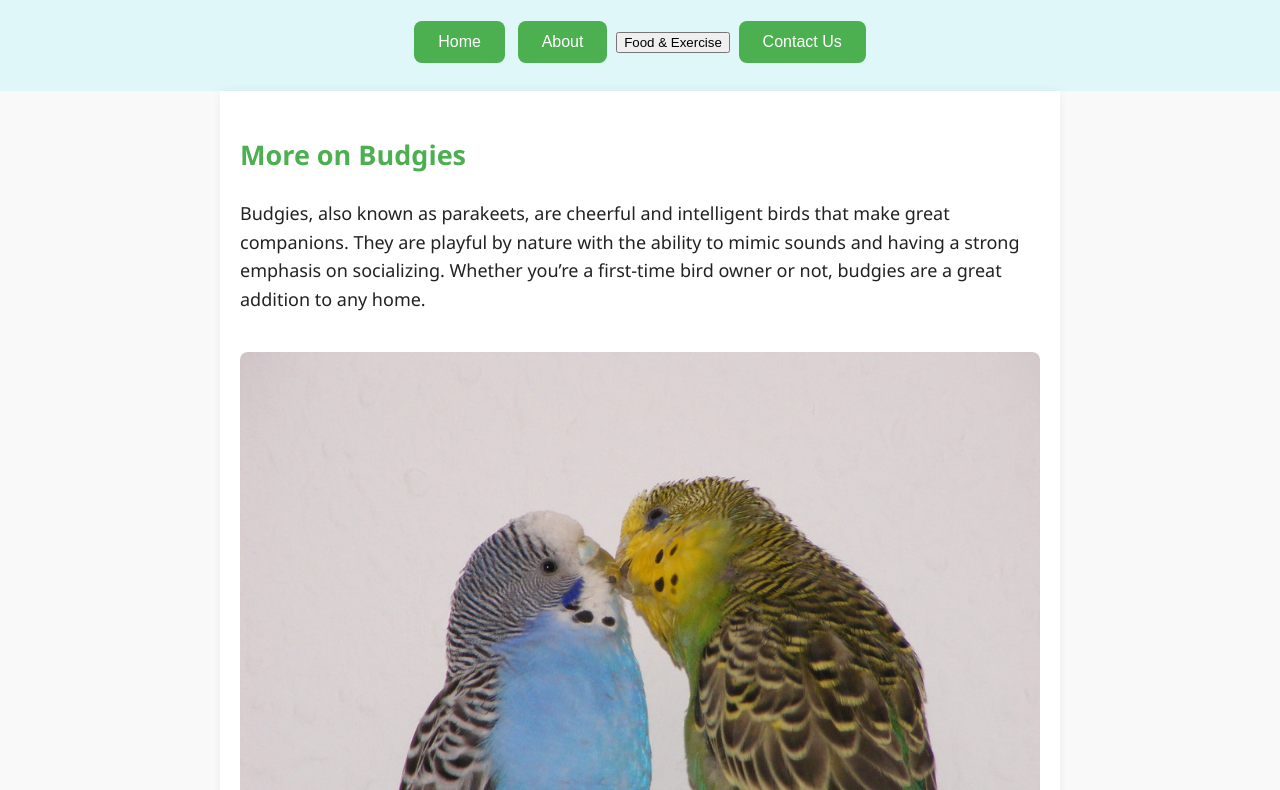
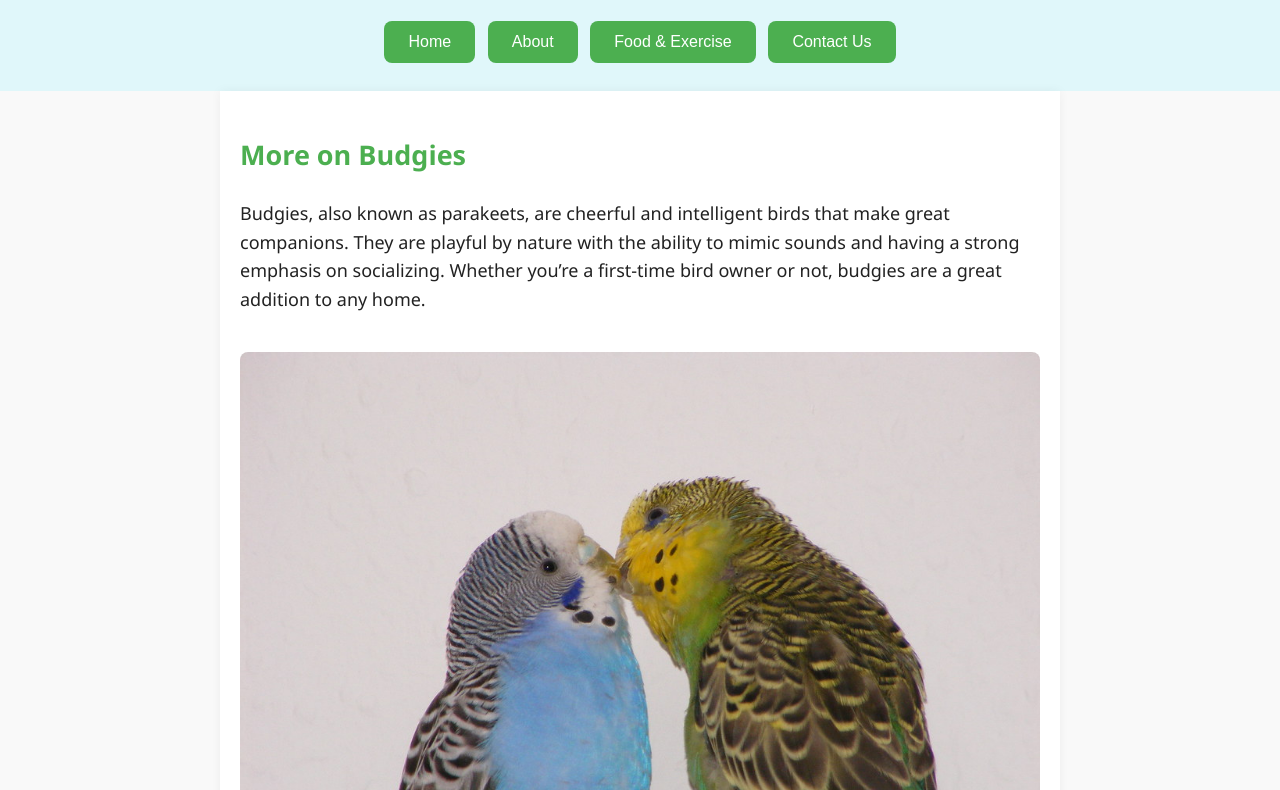
Before and after one commit to SierraChepe/Informational-Website, a plain HTML site: page about.html in a window 1280 px wide. Shown: the part 113-903 px from the top of the page. Drawn offline with Linux system fonts and the light colour scheme.

Commit message:
Update about.html

```diff
--- a/about.html
+++ b/about.html
@@ -82,7 +82,7 @@
     <nav>
       <a href="index.html"><button class="my-button">Home</button></a>
       <a href="about.html"><button class="my-button">About</button></a>
-      <a href="Food.html"><button class="button">Food & Exercise</button></a>
+      <a href="Food.html"><button class="my-button">Food & Exercise</button></a>
       <a href="ContactUs.html"><button class="my-button">Contact Us</button></a>
     </nav>
   </header>
```
